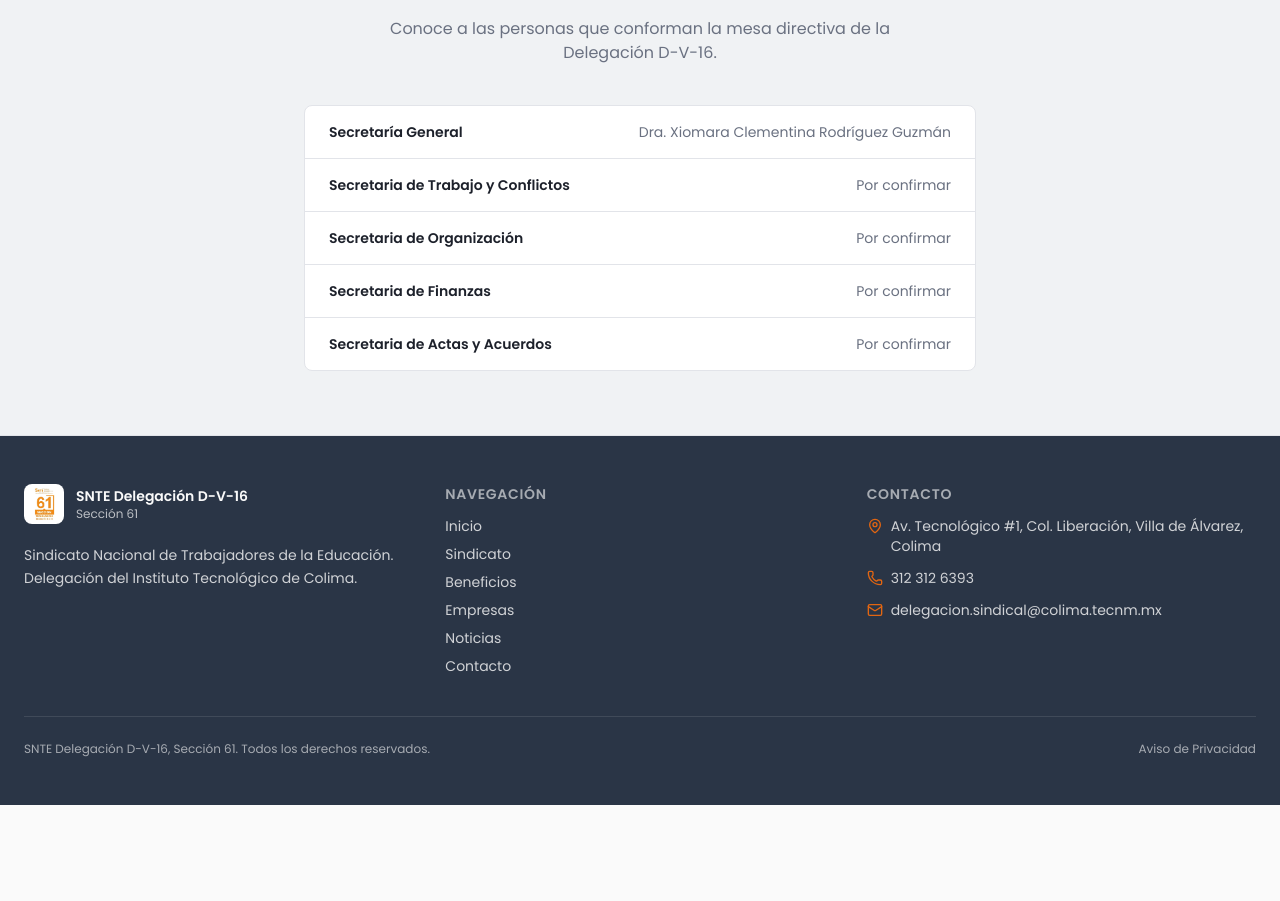
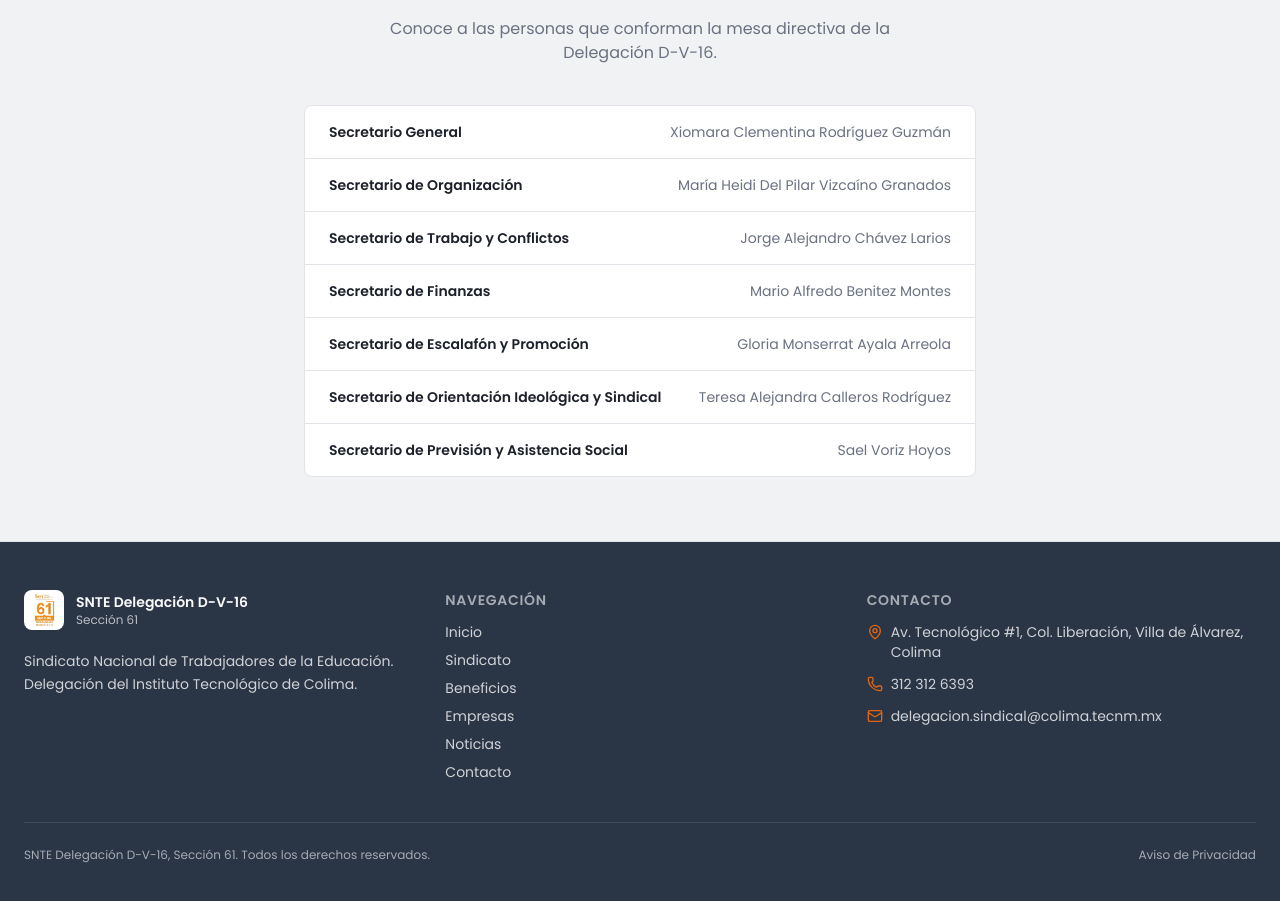
Before and after one commit to Jesuscodes555/Proyecto_SNTE_16, a Next.js app: page /sindicato in a window 1280 px wide. Shown: the part 1933-2834 px from the top of the page. Before the commit the page ends 2738 px from the top, so only its background shows below. Built offline with nearby package versions, Linux system fonts and the light colour scheme.

Commit message:
Agregamos comite delegacional

```diff
--- a/app/sindicato/page.tsx
+++ b/app/sindicato/page.tsx
@@ -11,16 +11,16 @@
  *|=========================================================================|
  */
 
-import Image from "next/image"
-import { Target, Eye, Heart, Users, BookOpen, Handshake } from "lucide-react"
-import type { Metadata } from "next"
+import Image from "next/image";
+import { Target, Eye, Heart, Users, BookOpen, Handshake } from "lucide-react";
+import type { Metadata } from "next";
 
 // Metadatos SEO de la página
 export const metadata: Metadata = {
   title: "Sindicato | SNTE Delegación D-V-16",
   description:
     "Conoce la misión, visión, valores y estructura de la Delegación D-V-16 de la Sección 61 del SNTE en el Instituto Tecnológico de Colima.",
-}
+};
 
 // Arreglo de valores sindicales con su icono, título y descripción
 // Cada valor se renderiza como una tarjeta en el grid
@@ -49,32 +49,40 @@ const values = [
     description:
       "Defendemos los derechos de cada trabajador con apego a la ley y la equidad.",
   },
-]
+];
 
 // Arreglo con los cargos de la mesa directiva
 // Los que dicen "Por confirmar" se actualizan cuando se tengan los nombres
 const structure = [
   {
-    cargo: "Secretaría General",
-    nombre: "Dra. Xiomara Clementina Rodríguez Guzmán",
+    cargo: "Secretario General",
+    nombre: "Xiomara Clementina Rodríguez Guzmán",
   },
   {
-    cargo: "Secretaria de Trabajo y Conflictos",
-    nombre: "Por confirmar",
+    cargo: "Secretario de Organización",
+    nombre: "María Heidi Del Pilar Vizcaíno Granados",
   },
   {
-    cargo: "Secretaria de Organización",
-    nombre: "Por confirmar",
+    cargo: "Secretario de Trabajo y Conflictos",
+    nombre: "Jorge Alejandro Chávez Larios",
   },
   {
-    cargo: "Secretaria de Finanzas",
-    nombre: "Por confirmar",
+    cargo: "Secretario de Finanzas",
+    nombre: "Mario Alfredo Benitez Montes",
   },
   {
-    cargo: "Secretaria de Actas y Acuerdos",
-    nombre: "Por confirmar",
+    cargo: "Secretario de Escalafón y Promoción",
+    nombre: "Gloria Monserrat Ayala Arreola",
   },
-]
+  {
+    cargo: "Secretario de Orientación Ideológica y Sindical",
+    nombre: "Teresa Alejandra Calleros Rodríguez",
+  },
+  {
+    cargo: "Secretario de Previsión y Asistencia Social",
+    nombre: "Sael Voriz Hoyos",
+  },
+];
 
 export default function SindicatoPage() {
   return (
@@ -115,15 +123,15 @@ export default function SindicatoPage() {
               Nuestra historia y compromiso
             </h2>
             <p className="mt-4 leading-relaxed text-muted-foreground">
-              La Delegación D-V-16 forma parte de la Sección 61 del SNTE y
-              opera dentro del Instituto Tecnológico de Colima. Nuestra labor se
+              La Delegación D-V-16 forma parte de la Sección 61 del SNTE y opera
+              dentro del Instituto Tecnológico de Colima. Nuestra labor se
               centra en representar, apoyar y brindar beneficios laborales y
               sociales a todos los agremiados.
             </p>
             <p className="mt-3 leading-relaxed text-muted-foreground">
               En conjunto con el Tecnológico Nacional de México, formamos un
-              entorno institucional que combina educación, organización laboral y
-              servicios orientados al bienestar de la comunidad tecnológica.
+              entorno institucional que combina educación, organización laboral
+              y servicios orientados al bienestar de la comunidad tecnológica.
             </p>
           </div>
         </div>
@@ -250,5 +258,5 @@ export default function SindicatoPage() {
         </div>
       </section>
     </>
-  )
+  );
 }
```
Lines whose indentation alone changed are shown as unchanged.
